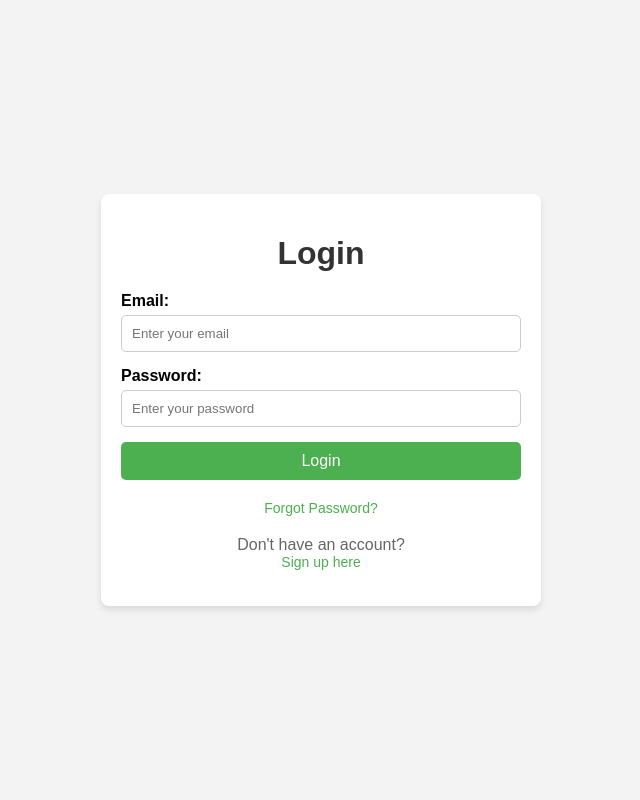
After one commit to JinenO/MobileAsg3, a PHP site: page /login.html in a window 1280 px wide. The commit adds this page. Shown: the whole page, without its empty margins (319-959 px from the left). Run offline with PHP 8.4, Linux system fonts and the light colour scheme.

Commit message:
Add login & reset password part

```diff
--- /dev/null
+++ b/www/css/login.css
@@ -0,0 +1,94 @@
+body {
+    font-family: Arial, sans-serif;
+    background-color: #f3f3f3;
+    margin: 0;
+    padding: 0;
+    display: flex;
+    justify-content: center;
+    align-items: center;
+    height: 100vh;
+}
+
+.login-container {
+    background-color: #fff;
+    padding: 20px;
+    border-radius: 8px;
+    box-shadow: 0 4px 6px rgba(0, 0, 0, 0.1);
+    width: 100%;
+    max-width: 400px;
+    text-align: center;
+}
+
+h1 {
+    margin-bottom: 20px;
+    color: #333;
+}
+
+.input-group {
+    margin-bottom: 15px;
+    text-align: left;
+}
+
+label {
+    display: block;
+    margin-bottom: 5px;
+    font-weight: bold;
+}
+
+input {
+    width: 100%;
+    padding: 10px;
+    border: 1px solid #ccc;
+    border-radius: 5px;
+    box-sizing: border-box;
+}
+
+button {
+    width: 100%;
+    padding: 10px;
+    background-color: #4CAF50;
+    color: white;
+    border: none;
+    border-radius: 5px;
+    font-size: 16px;
+    cursor: pointer;
+}
+
+button:hover {
+    background-color: #45a049;
+}
+
+p {
+    margin-top: 20px;
+    color: #666;
+}
+
+a {
+    color: #4CAF50;
+    text-decoration: none;
+}
+
+a:hover {
+    text-decoration: underline;
+}
+
+.extra-links {
+    margin-top: 15px;
+}
+
+.extra-links a {
+    display: block;
+    margin-bottom: 5px;
+    color: #4CAF50;
+    text-decoration: none;
+    font-size: 14px;
+}
+
+.extra-links a:hover {
+    text-decoration: underline;
+}
+
+.error-message {
+    font-size: 12px;
+    font-weight: bold;
+}
--- /dev/null
+++ b/www/js/login.js
@@ -0,0 +1,64 @@
+// Add event listeners when the DOM content is loaded
+document.addEventListener("DOMContentLoaded", () => {
+    const loginForm = document.querySelector("form");
+    const emailInput = document.getElementById("email");
+    const passwordInput = document.getElementById("password");
+    const forgotPasswordLink = document.querySelector(".extra-links a[href='forgot-password.html']");
+
+    // Handle form submission
+    loginForm.addEventListener("submit", (event) => {
+        const email = emailInput.value.trim();
+        const password = passwordInput.value.trim();
+        let valid = true;
+
+        // Clear previous error messages
+        clearErrorMessages();
+
+        // Validate email
+        if (!validateEmail(email)) {
+            showError(emailInput, "Please enter a valid email address.");
+            valid = false;
+        }
+
+        // Validate password
+        if (password.length < 8) {
+            showError(passwordInput, "Password must be at least 8 characters long.");
+            valid = false;
+        }
+
+        // If any validation fails, prevent form submission
+        if (!valid) {
+            event.preventDefault();
+        }
+    });
+
+    // Handle "Forgot Password?" click
+    forgotPasswordLink.addEventListener("click", (event) => {
+        const confirmReset = confirm("Are you sure you want to reset your password? You will be redirected to the password recovery page.");
+        if (!confirmReset) {
+            event.preventDefault();
+        }
+    });
+
+    // Helper function: Validate email format
+    function validateEmail(email) {
+        const emailRegex = /^[^\s@]+@[^\s@]+\.[^\s@]+$/;
+        return emailRegex.test(email);
+    }
+
+    // Helper function: Show error message
+    function showError(inputElement, message) {
+        const error = document.createElement("p");
+        error.className = "error-message";
+        error.style.color = "red";
+        error.style.marginTop = "5px";
+        error.textContent = message;
+        inputElement.insertAdjacentElement("afterend", error);
+    }
+
+    // Helper function: Clear all error messages
+    function clearErrorMessages() {
+        const errors = document.querySelectorAll(".error-message");
+        errors.forEach((error) => error.remove());
+    }
+});
--- /dev/null
+++ b/www/login.html
@@ -0,0 +1,34 @@
+<!DOCTYPE html>
+<html lang="en">
+
+<head>
+    <meta charset="UTF-8">
+    <meta name="viewport" content="width=device-width, initial-scale=1.0">
+    <title>Login</title>
+    <link rel="stylesheet" href="css/login.css">
+</head>
+
+<body>
+    <div class="login-container">
+        <h1>Login</h1>
+        <div id="error-message" style="color: red; text-align: center;"></div>
+        <form action="server/login.php" method="POST">
+            <div class="input-group">
+                <label for="email">Email:</label>
+                <input type="email" id="email" name="email" placeholder="Enter your email" required>
+            </div>
+            <div class="input-group">
+                <label for="password">Password:</label>
+                <input type="password" id="password" name="password" placeholder="Enter your password" required>
+            </div>
+            <button type="submit" class="login-button">Login</button>
+        </form>
+        <div class="extra-links">
+            <p><a href="forgot-password.html">Forgot Password?</a></p>
+            <p>Don't have an account? <a href="signin.html">Sign up here</a></p>
+        </div>
+    </div>
+    <script src="js/login.js"></script>
+</body>
+
+</html>
```
Also changed, not shown: www/css/forgot-password.css (added, +68 -0 lines), www/dashboard.html (added, +15 -0 lines), www/forgot-password.html (added, +47 -0 lines), www/js/forgot-password.js (added, +35 -0 lines), www/server/login.php (added, +63 -0 lines), www/server/reset-password.php (added, +49 -0 lines), www/server/signin.php (+13 -2 lines), www/server/validate-user.php (added, +45 -0 lines).
